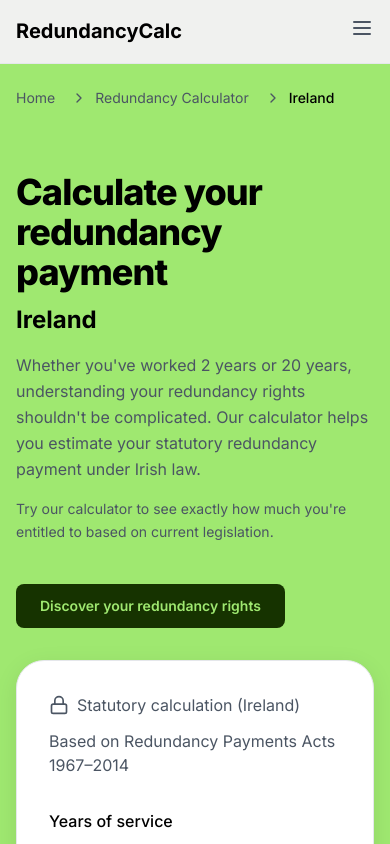
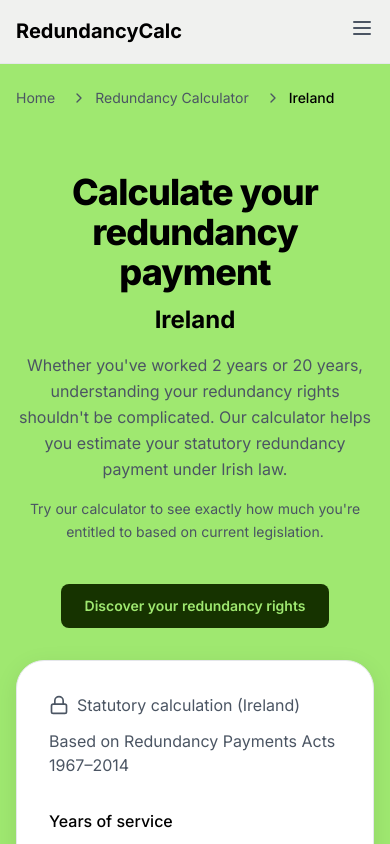
Before and after one commit to martingalmarino/RedundancyPayCalculator, a Next.js app: page / in a window 390 px wide. Shown: the top 844 px of the page. Built offline with nearby package versions, Linux system fonts and the light colour scheme.

Commit message:
Center Hero content on mobile devices
- Add text-center lg:text-left classes to Hero marketing content
- Center all text content (title, subtitle, description, CTA) on mobile
- Maintain left alignment on desktop (lg and above)
- Improve mobile UX with centered content layout

```diff
--- a/components/Hero.tsx
+++ b/components/Hero.tsx
@@ -11,7 +11,7 @@ export default function Hero({ county }: HeroProps) {
       <div className="page-wrap">
         <div className="grid grid-cols-1 lg:grid-cols-5 gap-8 items-start">
           {/* Left Column - Marketing Content */}
-          <div className="lg:col-span-2 space-y-4">
+          <div className="lg:col-span-2 space-y-4 text-center lg:text-left">
             <div>
               <h1 className="heading-1 mb-3">
                 Calculate your redundancy payment
```
